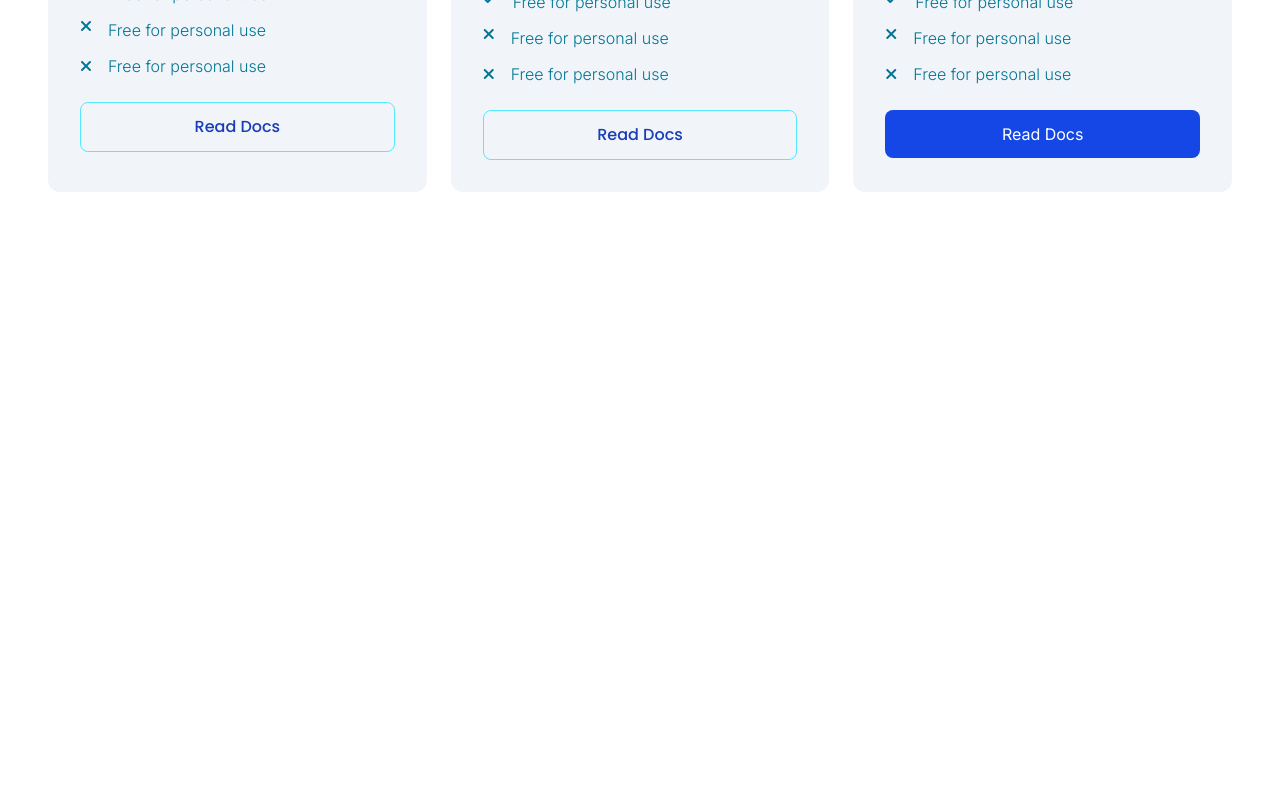
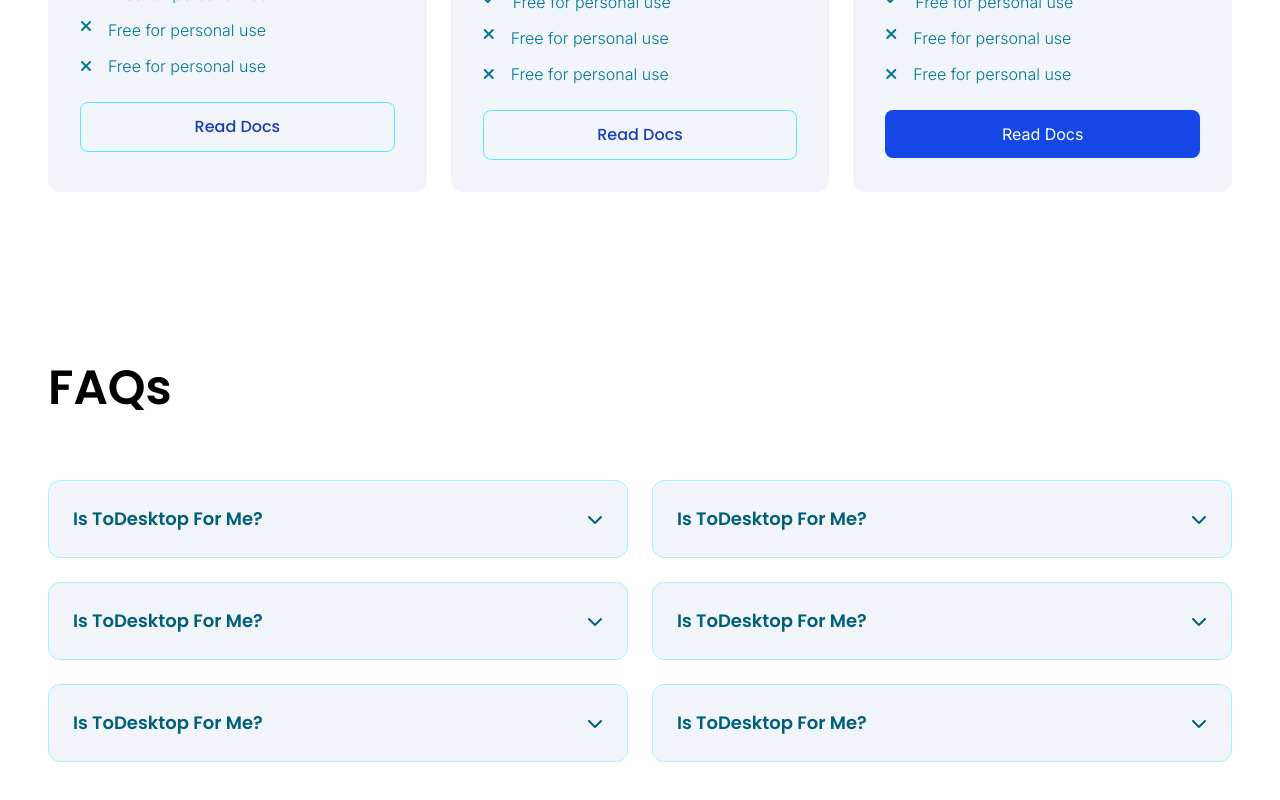
Before and after one commit to Sagarjana53/Desktop-UI, a React (Vite) app: page / in a window 1280 px wide. Shown: the part 6657-7457 px from the top of the page. Before the commit the page ends 6897 px from the top, so only its background shows below. Built offline with nearby package versions, Linux system fonts and the light colour scheme.

Commit message:
faq done

```diff
--- a/src/App.jsx
+++ b/src/App.jsx
@@ -112,6 +112,30 @@
     // ✅ Cleanup on unmount
     return () => { };
 
+  }, []);
+
+  useEffect(() => {
+    const dtElements = document.querySelectorAll("#faq dt");
+
+    const handleClick = (event) => {
+      const dt = event.currentTarget;
+      const ddId = dt.getAttribute("aria-controls");
+      const ddElement = document.getElementById(ddId);
+      const icon = dt.querySelector("i");
+
+      ddElement.classList.toggle("hidden");
+      icon.classList.toggle("-rotate-180");
+    };
+
+    dtElements.forEach((dt) => {
+      dt.addEventListener("click", handleClick);
+    });
+
+    return () => {
+      dtElements.forEach((dt) => {
+        dt.removeEventListener("click", handleClick);
+      });
+    };
   }, []);
 
 
@@ -907,6 +931,69 @@
 
           </div>
         </div>
+
+        {/* faq */}
+        <div id="faq" className='gap-6 px-6 sm:px-10 lg:px-12 py-12 mt-16 overflow-hidden sm:justify-between items-center'>
+          <h2 className='font-[Poppins] text-5xl font-medium sm:font-semibold mb-14 text-left max-w-2xl leading-normal'>FAQs</h2>
+          <div className='grid grid-cols-1 lg:grid-cols-2 mt-6 gap-6 items-start'>
+            <div className='group cursor-pointer rounded-xl border border-cyan-200 bg-slate-100 p-6'>
+              <dt className='flex justify-between items-center' aria-controls='faq-1'>
+                <p className='font-[Poppins] font-semibold text-cyan-800 text-lg'>Is ToDesktop For Me?</p>
+                <i className="fa-solid fa-chevron-up text-cyan-800 -rotate-180"></i>
+              </dt>
+              <dd id='faq-1' className='hidden text-lg font-light mt-6'>
+                <p>That depends! If you would like to distribute your web app to your users as a downloadable desktop app then ToDesktop is for you.</p>
+              </dd>
+            </div>
+            <div className='group cursor-pointer rounded-xl border border-cyan-200 bg-slate-100 p-6'>
+              <dt className='flex justify-between items-center' aria-controls='faq-2'>
+                <p className='font-[Poppins] font-semibold text-cyan-800 text-lg'>Is ToDesktop For Me?</p>
+                <i className="fa-solid fa-chevron-up text-cyan-800 -rotate-180"></i>
+              </dt>
+              <dd id='faq-2' className='hidden text-lg font-light mt-6'>
+                <p>That depends! If you would like to distribute your web app to your users as a downloadable desktop app then ToDesktop is for you.</p>
+              </dd>
+            </div>
+            <div className='group cursor-pointer rounded-xl border border-cyan-200 bg-slate-100 p-6'>
+              <dt className='flex justify-between items-center' aria-controls='faq-3'>
+                <p className='font-[Poppins] font-semibold text-cyan-800 text-lg'>Is ToDesktop For Me?</p>
+                <i className="fa-solid fa-chevron-up text-cyan-800 -rotate-180"></i>
+              </dt>
+              <dd id='faq-3' className='hidden text-lg font-light mt-6'>
+                <p>That depends! If you would like to distribute your web app to your users as a downloadable desktop app then ToDesktop is for you.</p>
+              </dd>
+            </div>
+            <div className='group cursor-pointer rounded-xl border border-cyan-200 bg-slate-100 p-6'>
+              <dt className='flex justify-between items-center' aria-controls='faq-4'>
+                <p className='font-[Poppins] font-semibold text-cyan-800 text-lg'>Is ToDesktop For Me?</p>
+                <i className="fa-solid fa-chevron-up text-cyan-800 -rotate-180"></i>
+              </dt>
+              <dd id='faq-4' className='hidden text-lg font-light mt-6'>
+                <p>That depends! If you would like to distribute your web app to your users as a downloadable desktop app then ToDesktop is for you.</p>
+              </dd>
+            </div>
+            <div className='group cursor-pointer rounded-xl border border-cyan-200 bg-slate-100 p-6'>
+              <dt className='flex justify-between items-center' aria-controls='faq-5'>
+                <p className='font-[Poppins] font-semibold text-cyan-800 text-lg'>Is ToDesktop For Me?</p>
+                <i className="fa-solid fa-chevron-up text-cyan-800 -rotate-180"></i>
+              </dt>
+              <dd id='faq-5' className='hidden text-lg font-light mt-6'>
+                <p>That depends! If you would like to distribute your web app to your users as a downloadable desktop app then ToDesktop is for you.</p>
+              </dd>
+            </div>
+            <div className='group cursor-pointer rounded-xl border border-cyan-200 bg-slate-100 p-6'>
+              <dt className='flex justify-between items-center' aria-controls='faq-6'>
+                <p className='font-[Poppins] font-semibold text-cyan-800 text-lg'>Is ToDesktop For Me?</p>
+                <i className="fa-solid fa-chevron-up text-cyan-800 -rotate-180"></i>
+              </dt>
+              <dd id='faq-6' className='hidden text-lg font-light mt-6'>
+                <p>That depends! If you would like to distribute your web app to your users as a downloadable desktop app then ToDesktop is for you.</p>
+              </dd>
+            </div>
+          </div>
+        </div>
+
+
       </main>
     </>
   )
```
